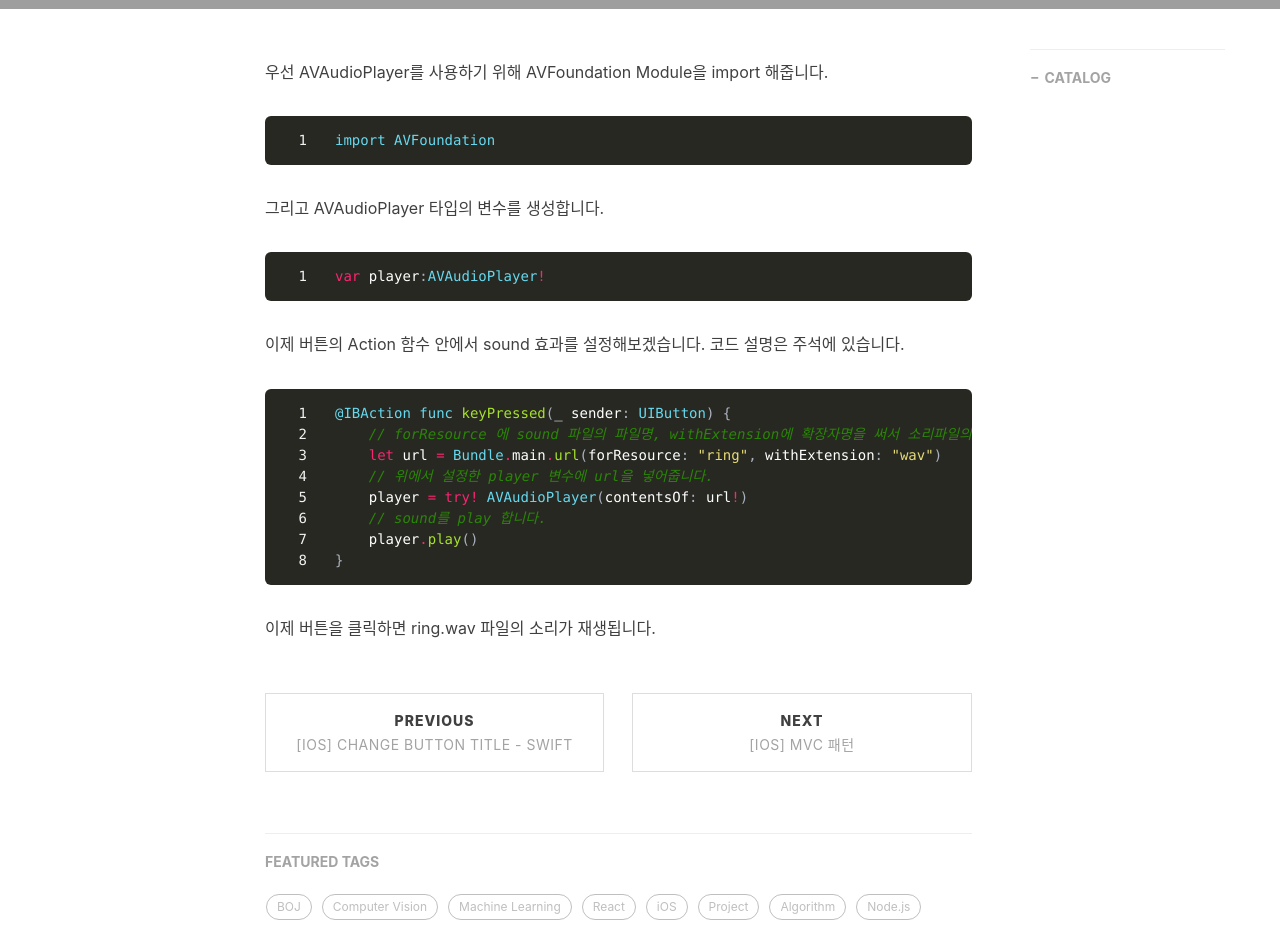
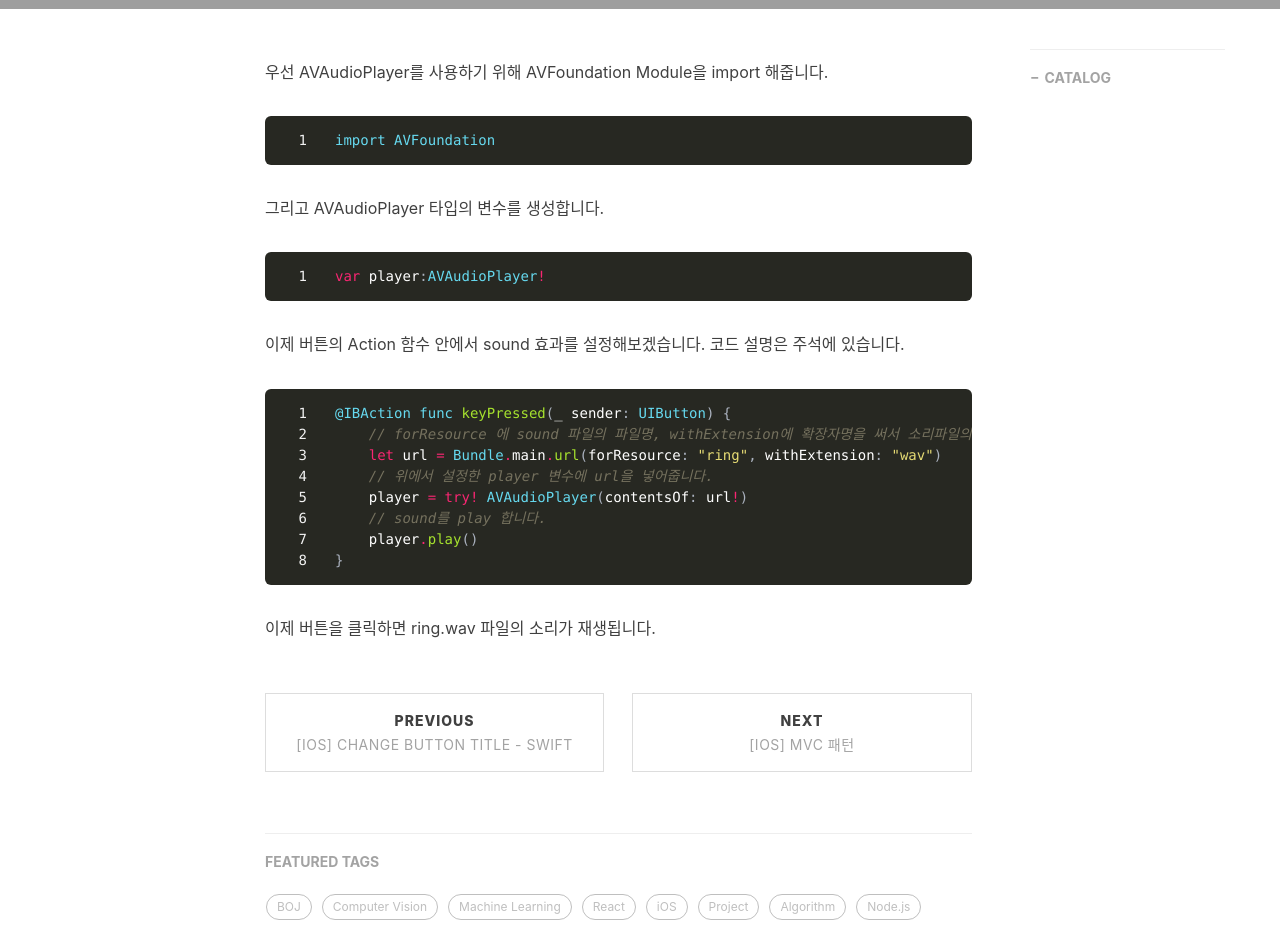
Before and after one commit to donggoolosori/donggoolosori.github.io, a Jekyll site: the page built from _posts/2020-12-13-ios-btn.md, in a window 1280 px wide. Shown: the part 574-1499 px from the top of the page. Built offline with Jekyll 4.4.1, drawn with Linux system fonts in a browser that asks for light colours; nearby versions of some CDN libraries; comment, search, counter and statistics services are not loaded; grey boxes are pictures that could not be loaded.

Commit message:
Back Comment color

```diff
--- a/css/syntax.css
+++ b/css/syntax.css
@@ -31,7 +31,7 @@
   color: #f6aa11;
 }
 .highlight .c1 {
-  color: #2b8607;
+  color: #75715e;
 }
 .highlight .cs {
   color: #75715e;
```
